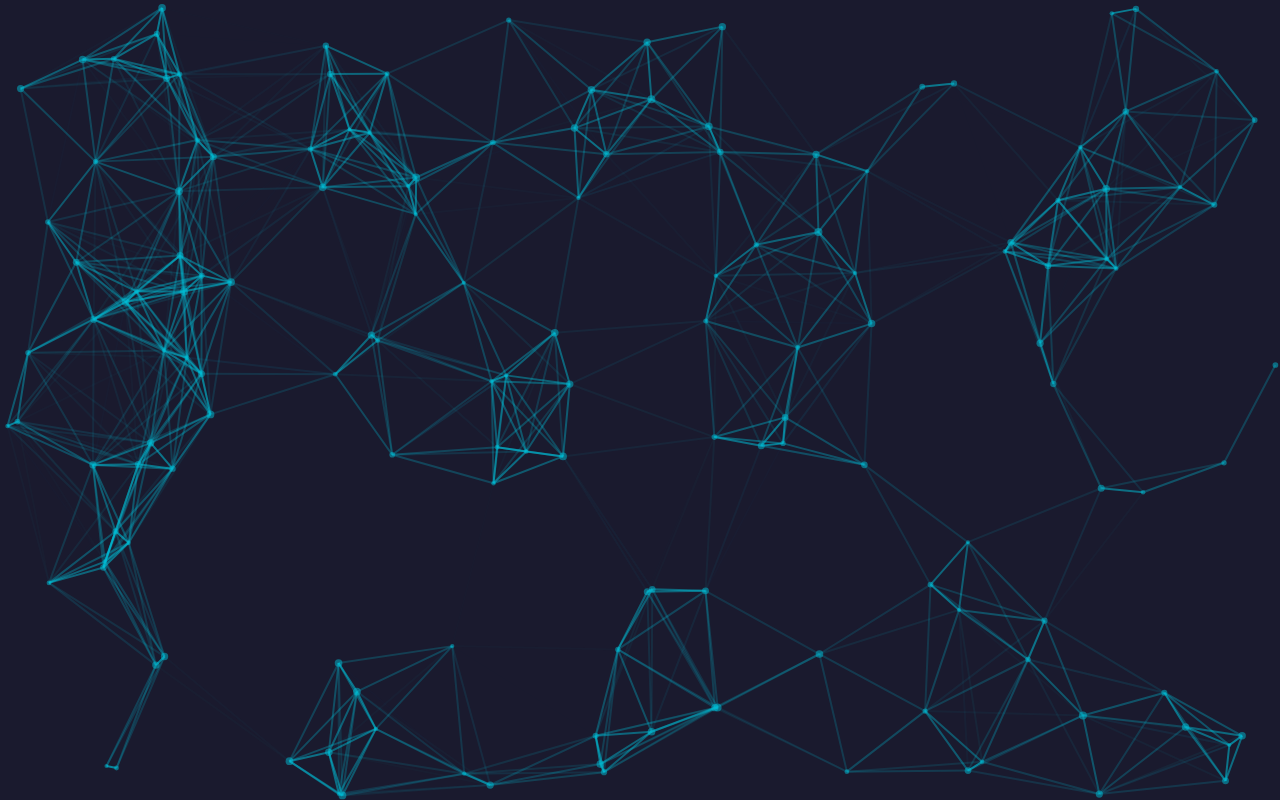
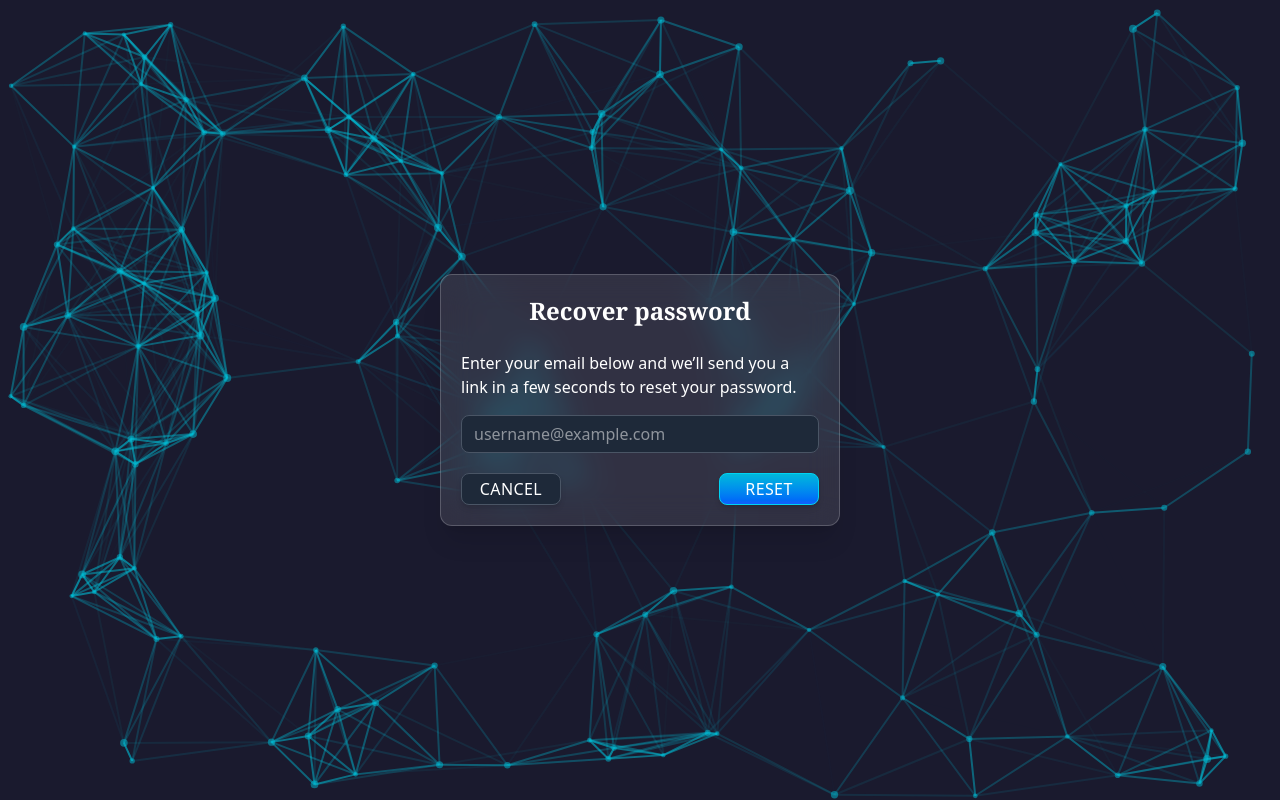
Before and after one commit to laustidio/project-react, a React (Vite) app: page /forget-password in a window 1280 px wide. Before the commit this address had no page. Built offline with nearby package versions, Linux system fonts and the light colour scheme.

Commit message:
Created recover pwd, formCard and heading.

```diff
--- a/package.json
+++ b/package.json
@@ -45,6 +45,7 @@
     "@typescript-eslint/eslint-plugin": "^8.26.1",
     "@typescript-eslint/parser": "^8.26.1",
     "@vitejs/plugin-react": "^4.3.4",
+    "autoprefixer": "^10.4.21",
     "eslint": "^9.22.0",
     "eslint-config-prettier": "^10.1.1",
     "eslint-plugin-prettier": "^5.2.3",
@@ -54,6 +55,7 @@
     "globals": "^15.15.0",
     "husky": "^9.1.7",
     "lint-staged": "^15.4.3",
+    "postcss": "^8.5.3",
     "prettier": "^3.5.3",
     "tailwindcss": "^4.0.13",
     "typescript": "^5.8.2",
--- /dev/null
+++ b/postcss.config.js
@@ -0,0 +1,4 @@
+export const plugins = {
+    tailwindcss: {},
+    autoprefixer: {},
+};
--- /dev/null
+++ b/src/components/card-form/CardForm.tsx
@@ -0,0 +1,25 @@
+import React from 'react';
+import clsx from 'clsx';
+
+interface CardFormProps {
+  children: React.ReactNode;
+  className?: string;
+}
+
+const CardForm: React.FC<CardFormProps> = ({ children, className }) => {
+  return (
+    <div
+      className={clsx(
+        'w-[400px] max-h-[600px] p-5 z-10',
+        'flex flex-col items-center justify-center',
+        'border border-white/20 bg-white/10 backdrop-blur-lg',
+        'shadow-xl rounded-xl relative',
+        className
+      )}
+    >
+      {children}
+    </div>
+  );
+};
+
+export default CardForm;
--- /dev/null
+++ b/src/components/features/forms/form-forget-pwd/FormForgetPwd.tsx
@@ -0,0 +1,54 @@
+import React from 'react';
+import * as Yup from 'yup';
+import Input from '../../../ui/input/Input';
+import Button from '../../../ui/button/Button';
+import { FormProvider, SubmitHandler } from 'react-hook-form';
+import CardForm from '../../../card-form/CardForm';
+import { Heading } from '../../../ui/heading/Heading';
+import FormContainer from '../../../form/FormContainer';
+import { useFormValidation } from '../../../../hooks/useFormValidation';
+import { useNavigate } from 'react-router-dom';
+
+const schema = Yup.object().shape({
+  email: Yup.string().email('Email is not valid.'),
+});
+
+const FormForgetPwd: React.FC = () => {
+  const methods = useFormValidation<typeof schema>(schema);
+  const navigate = useNavigate();
+
+  const onSubmit: SubmitHandler<Yup.InferType<typeof schema>> = () => {
+    navigate('/signup');
+  };
+
+  const handleCancel = () => {
+    navigate('/login');
+  };
+
+  return (
+    <FormProvider {...methods}>
+      <CardForm>
+        <FormContainer onSubmit={methods.handleSubmit(onSubmit)}>
+          <Heading variant='h2'>Recover password</Heading>
+
+          <p className='text-white'>
+            Enter your email below and we’ll send you a link in a few seconds to
+            reset your password.
+          </p>
+
+          <Input name='email' type='email' placeholder='username@example.com' />
+
+          <div className='flex justify-between items-center'>
+            <Button variant='secondary' type='button' onClick={handleCancel}>
+              Cancel
+            </Button>
+            <Button variant='primary' type='submit'>
+              Reset
+            </Button>
+          </div>
+        </FormContainer>
+      </CardForm>
+    </FormProvider>
+  );
+};
+export default FormForgetPwd;
--- a/src/components/features/forms/form-login/FormLogin.tsx
+++ b/src/components/features/forms/form-login/FormLogin.tsx
@@ -1,12 +1,15 @@
+import clsx from 'clsx';
 import React from 'react';
 import * as Yup from 'yup';
 import Input from '../../../ui/input/Input';
 import Button from '../../../ui/button/Button';
+import CardForm from '../../../card-form/CardForm';
 import { Link, useNavigate } from 'react-router-dom';
+import { Heading } from '../../../ui/heading/Heading';
+import FormContainer from '../../../form/FormContainer';
+import { LockKeyhole, SquareUserRound } from 'lucide-react';
 import { FormProvider, SubmitHandler } from 'react-hook-form';
 import { useFormValidation } from '../../../../hooks/useFormValidation';
-import clsx from 'clsx';
-import { LockKeyhole, SquareUserRound } from 'lucide-react';
 
 const schema = Yup.object().shape({
   username: Yup.string().required('Username is required.'),
@@ -15,7 +18,6 @@ const schema = Yup.object().shape({
 
 const FormLogin: React.FC = () => {
   const methods = useFormValidation<typeof schema>(schema);
-
   const navigate = useNavigate();
 
   const onSubmit: SubmitHandler<Yup.InferType<typeof schema>> = (data) => {
@@ -25,23 +27,10 @@ const FormLogin: React.FC = () => {
 
   return (
     <FormProvider {...methods}>
-      <form
-        className={clsx(
-          'w-[400px] h-[300px] p-5 z-10 gap-4',
-          'flex flex-col items-center justify-center',
-          'border border-white/20 bg-white/10 backdrop-blur-lg',
-          'shadow-xl rounded-xl relative'
-        )}
-        onSubmit={methods.handleSubmit(onSubmit)}
-      >
-        <h2
-          className={clsx(
-            'text-white text-2xl font-semibold font-serif',
-            'text-center mb-2'
-          )}
-        >
-          Black Forge
-        </h2>
+      <CardForm>
+        <FormContainer onSubmit={methods.handleSubmit(onSubmit)}>
+          <Heading variant='h2'>Black Forge</Heading>
+
           <Input
             type='text'
             placeholder='Username'
@@ -61,7 +50,7 @@ const FormLogin: React.FC = () => {
           </Button>
           <div className={clsx('w-full flex justify-between items-center')}>
             <Link
-            to='/signup'
+              to='/forget-password'
               className={clsx('text-sm text-[#00E0FF] hover:text-[#00C2FF]')}
             >
               Forgot password?
@@ -73,9 +62,9 @@ const FormLogin: React.FC = () => {
               Signup
             </Link>
           </div>
-      </form>
+        </FormContainer>
+      </CardForm>
     </FormProvider>
   );
 };
-
 export default FormLogin;
--- a/src/components/features/forms/form-signup/FormSignup.tsx
+++ b/src/components/features/forms/form-signup/FormSignup.tsx
@@ -1,10 +1,12 @@
 import React from 'react';
 import * as Yup from 'yup';
 import Input from '../../../ui/input/Input';
+import { useNavigate } from 'react-router-dom';
 import Button from '../../../ui/button/Button';
-import { useNavigate } from 'react-router-dom';
+import CardForm from '../../../card-form/CardForm';
 import Checkbox from '../../../ui/checkbox/Checkbox';
-import { FormSignupStyles } from './FormSignupStyles';
+import { Heading } from '../../../ui/heading/Heading';
+import FormContainer from '../../../form/FormContainer';
 import { FormProvider, SubmitHandler } from 'react-hook-form';
 import { LockKeyhole, Mail, SquareUserRound } from 'lucide-react';
 import { useFormValidation } from '../../../../hooks/useFormValidation';
@@ -41,11 +43,9 @@ const FormSignup: React.FC = () => {
 
   return (
     <FormProvider {...methods}>
-      <form
-        onSubmit={methods.handleSubmit(onSubmit)}
-        className={FormSignupStyles.form}
-      >
-        <h2 className={FormSignupStyles.h2}>Black Forge</h2>
+      <CardForm>
+        <FormContainer onSubmit={methods.handleSubmit(onSubmit)}>
+          <Heading variant='h2'>New account</Heading>
 
           <Input
             type='text'
@@ -69,7 +69,7 @@ const FormSignup: React.FC = () => {
           />
           <Input
             type='email'
-          placeholder='Email'
+            placeholder='username@example.com'
             name='email'
             icon={<Mail size={18} />}
           />
@@ -99,7 +99,8 @@ const FormSignup: React.FC = () => {
               Signup
             </Button>
           </div>
-      </form>
+        </FormContainer>
+      </CardForm>
     </FormProvider>
   );
 };
--- /dev/null
+++ b/src/components/form/FormContainer.tsx
@@ -0,0 +1,20 @@
+import clsx from 'clsx';
+import React from 'react';
+
+interface FormContainerProps extends React.FormHTMLAttributes<HTMLFormElement> {
+  children: React.ReactNode;
+}
+
+const FormContainer: React.FC<FormContainerProps> = ({
+  children,
+  className,
+  ...props
+}) => {
+  return (
+    <form className={clsx('w-full flex flex-col gap-4', className)} {...props}>
+      {children}
+    </form>
+  );
+};
+
+export default FormContainer;
--- /dev/null
+++ b/src/components/ui/heading/Heading.tsx
@@ -0,0 +1,25 @@
+import clsx from 'clsx';
+import { ComponentPropsWithoutRef } from 'react';
+
+type HeadingProps = ComponentPropsWithoutRef<'h1'> & {
+  variant?: 'h1' | 'h2';
+};
+
+export const Heading = ({
+  variant = 'h1',
+  className,
+  ...props
+}: HeadingProps) => {
+  const baseClasses = 'text-white font-serif text-center';
+
+  const variants = {
+    h1: `${baseClasses} text-4xl font-semibold mb-3`,
+    h2: `${baseClasses} text-2xl font-semibold mb-2`,
+  };
+
+  const Component = variant;
+
+  return (
+    <Component className={clsx(variants[variant], className)} {...props} />
+  );
+};
--- a/src/index.css
+++ b/src/index.css
@@ -4,24 +4,10 @@
   font-family: system-ui, Avenir, Helvetica, Arial, sans-serif;
   line-height: 1.5;
   font-weight: 400;
-
-  color-scheme: light dark;
-  color: rgba(255, 255, 255, 0.87);
-
-  font-synthesis: none;
   text-rendering: optimizeLegibility;
   -webkit-font-smoothing: antialiased;
   -moz-osx-font-smoothing: grayscale;
 }
-
-/* a {
-  font-weight: 500;
-  color: #646cff;
-  text-decoration: inherit;
-}
-a:hover {
-  color: #535bf2;
-} */
 
 html,
 body {
@@ -31,39 +17,39 @@ body {
   padding: 0;
 }
 
-h1 {
-  font-size: 3.2em;
-  line-height: 1.1;
+/* Force the browser maintain the base css */
+input:-webkit-autofill,
+textarea:-webkit-autofill,
+select:-webkit-autofill {
+  -webkit-box-shadow: 0 0 0px 1000px #1e2939 inset !important;
+  -webkit-text-fill-color: #ffffff !important;
+  transition: background-color 5000s ease-in-out 0s;
+  caret-color: #ffffff;
+  /* This is the caret that blink while you write => | */
 }
 
-/* button {
-  border-radius: 8px;
-  border: 1px solid transparent;
-  padding: 0.6em 1.2em;
-  font-size: 1em;
-  font-weight: 500;
-  font-family: inherit;
-  background-color: #1a1a1a;
-  cursor: pointer;
-  transition: border-color 0.25s;
+/* Scrollbar styling for WebKit browsers (Chrome, Safari) */
+::-webkit-scrollbar {
+  width: 8px;
+  height: 8px;
 }
-button:hover {
-  border-color: #646cff;
+
+::-webkit-scrollbar-track {
+  background: #1f2937;
+  /* Background color (track) */
+  border-radius: 5px;
 }
-button:focus,
-button:focus-visible {
-  outline: 4px auto -webkit-focus-ring-color;
-} */
 
-/* @media (prefers-color-scheme: light) {
-  :root {
-    color: #213547;
-    background-color: #ffffff;
-  }
-  a:hover {
-    color: #747bff;
-  }
-  button {
-    background-color: #f9f9f9;
-  }
-} */
+::-webkit-scrollbar-thumb {
+  background-color: #06b5d46e;
+  /* Color of thumb */
+  border-radius: 4px;
+  border: 2px solid transparent;
+  background-clip: content-box;
+}
+
+/* For Firefox */
+* {
+  scrollbar-width: thin;
+  scrollbar-color: #06b5d46e #1f2937;
+}
--- /dev/null
+++ b/src/pages/forget-pwd/ForgetPwd.tsx
@@ -0,0 +1,18 @@
+import React from 'react';
+import FormForgetPwd from '../../components/features/forms/form-forget-pwd/FormForgetPwd';
+import clsx from 'clsx';
+
+const ForgetPwd: React.FC = () => {
+  return (
+    <div
+      className={clsx(
+        'w-screen h-screen',
+        'flex items-center justify-center relative'
+      )}
+    >
+      <FormForgetPwd />
+    </div>
+  );
+};
+
+export default ForgetPwd;
--- a/src/routes/AppRoutes.tsx
+++ b/src/routes/AppRoutes.tsx
@@ -12,6 +12,7 @@ import {
 import ParticlesBackground from '../components/features/particles-background/ParticlesBackground';
 import Profile from '../pages/Profile/Profile';
 import Settings from '../pages/Settings/Settings';
+import ForgetPwd from '../pages/forget-pwd/ForgetPwd';
 
 const AppRoutes = () => {
   return (
@@ -22,6 +23,8 @@ const AppRoutes = () => {
         <Route path='/login' element={<Login />} />
         <Route path='/' element={<Navigate to={'/login'} />} />
         <Route path='/signup' element={<SignUp />} />
+        <Route path='/forget-password' element={<ForgetPwd />} />
+
         <Route element={<PrivateRoute />}>
           {/* Protect routes before login */}
           <Route element={<MainLayout />}>
--- a/tailwind.config.js
+++ b/tailwind.config.js
@@ -2,7 +2,7 @@ export const content = [
     "./index.html",
     "./src/**/*.{js,ts,jsx,tsx}",
 ];
-export const corePlugins = {
-    preflight: true,
+export const theme = {
+    extend: {},
 };
 export const plugins = [];
```
Also changed, not shown: 2 other files (tests, documents, lock files or other folders). Lines whose indentation alone changed are shown as unchanged.
